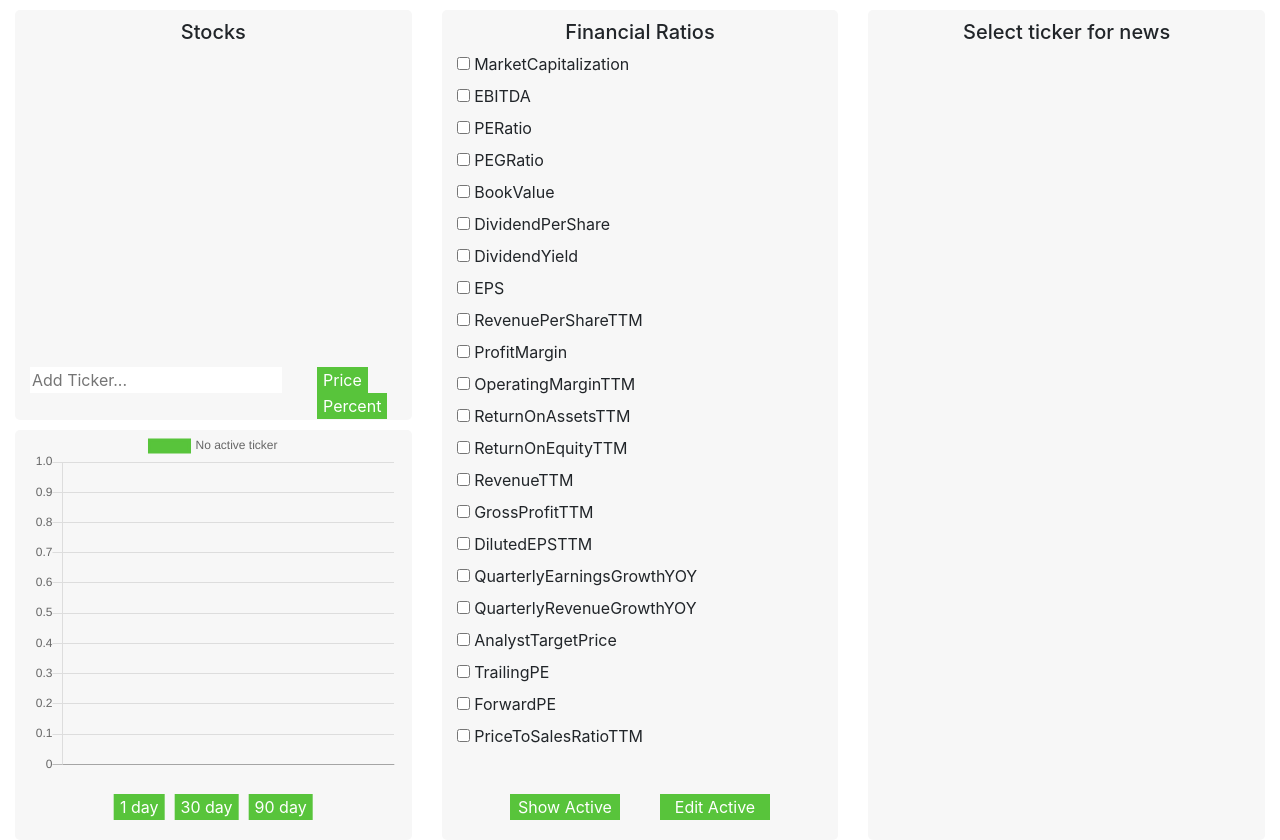
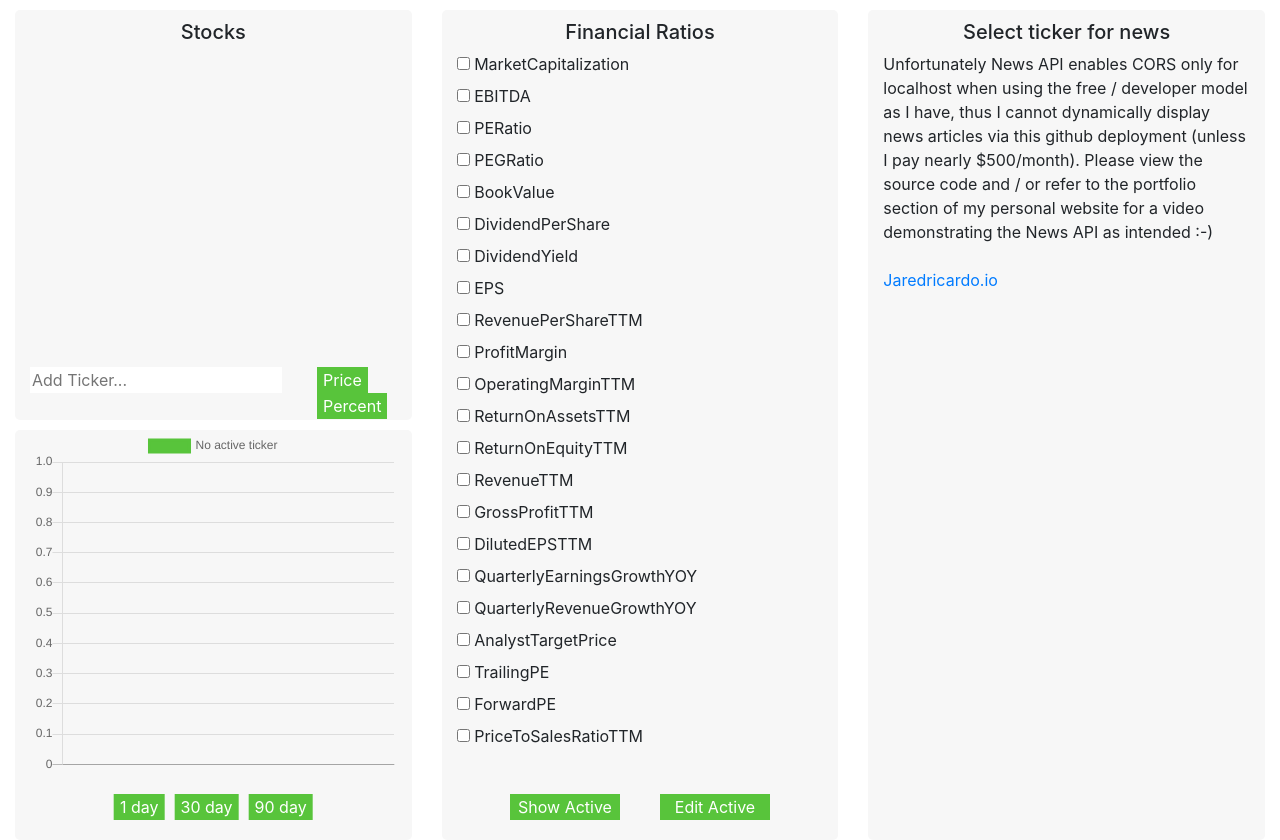
Before and after one commit to jaredricardo/Stock-Screener-Deploy, a React (Create React App) app: page / in a window 1280 px wide. Built offline with nearby package versions, Linux system fonts and the light colour scheme.

Commit message:
NEWS API FINAL
turns out CORS isnt enabled for the free model of News API.

```diff
--- a/src/components/NewsAPI.js
+++ b/src/components/NewsAPI.js
@@ -119,7 +119,15 @@ export class NewsAPI extends Component {
 
             <Container className="news-container">
 
-                {newsListMap}
+                {/* {newsListMap} */}
+                <p>
+                    Unfortunately News API enables CORS only for localhost when using the free / developer model as I have,
+                    thus I cannot dynamically display news articles via this github deployment (unless I pay nearly $500/month).
+                    Please view the source code and / or refer to the portfolio section of my personal website for a video demonstrating the News API as intended :-)
+                    <br></br>
+                    <br></br>
+                    <a href="https://www.jaredricardo.io" target="_blank"> Jaredricardo.io </a>
+                </p>
 
             </Container>
 
```
Also changed, not shown: 8 other files (tests, documents, lock files or other folders).
